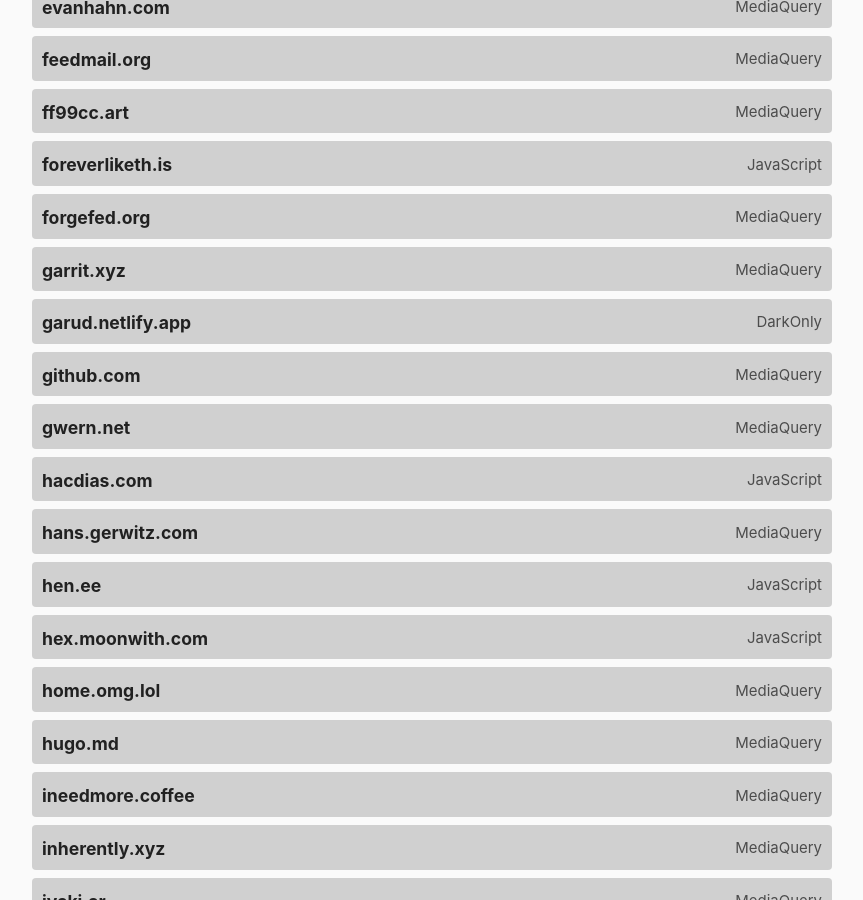
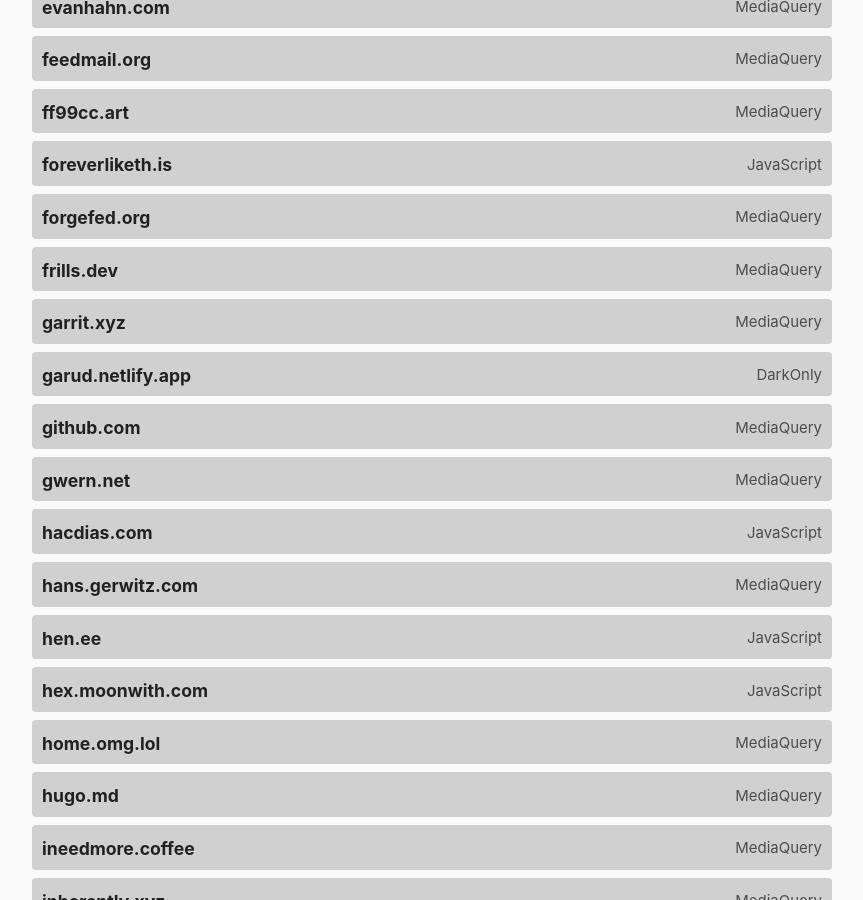
Before and after one commit to garritfra/darktheme.club, a Jekyll site: the page built from index.md, in a window 1280 px wide and 900 px high, scrolled down 2480 px. Shown: the whole window, without its empty margins (208-1071 px from the left). Built offline with Jekyll 4.4.1, drawn with Linux system fonts in a browser that asks for light colours.

Commit message:
Add frills.dev

```diff
--- a/_data/sites.yml
+++ b/_data/sites.yml
@@ -192,6 +192,11 @@
   url: https://forgefed.org
   method: mediaquery
   last_checked: 2022-07-21
+
+- domain: frills.dev
+  url: https://frills.dev/
+  method: mediaquery
+  last_checked: 2024-03-27
 
 - domain: garrit.xyz
   url: https://garrit.xyz/
```
